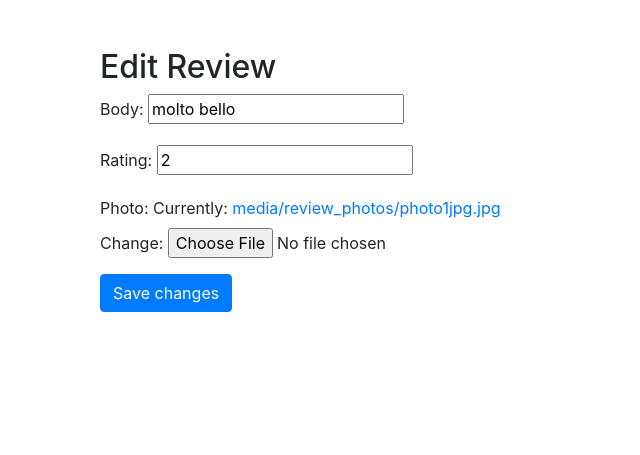
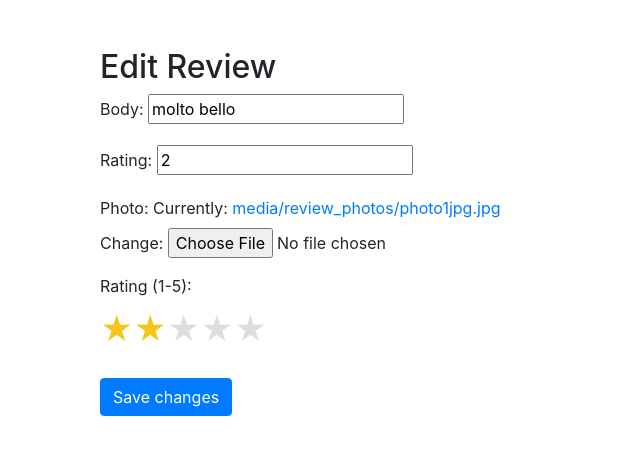
Before and after one commit to paulfersi/fork_finder, a Django app: page /edit_review/1/ in a window 1280 px wide. Shown: the part 56-511 px from the top of the page, without its empty margins (0-640 px from the left). Run offline with Django 5.2, Linux system fonts and the light colour scheme; a user stored in the database is signed in; data comes from the database, SQL or seed files in the repository; both versions use the stored data as it was after the commit; some libraries are stand-ins or nearby versions.

Commit message:
fixed star rating

```diff
--- a/templates/edit_review.html
+++ b/templates/edit_review.html
@@ -6,7 +6,20 @@
     <form method="post" enctype="multipart/form-data">
         {% csrf_token %}
         {{ form.as_p }}
+
+        <div class="form-group">
+            <label for="review-rating">Rating (1-5):</label>
+            <div class="star-rating">
+                <input type="radio" id="star5" name="rating" value="5" {% if form.instance.rating == 5 %}checked{% endif %}><label for="star5" title="5 stars">&#9733;</label>
+                <input type="radio" id="star4" name="rating" value="4" {% if form.instance.rating == 4 %}checked{% endif %}><label for="star4" title="4 stars">&#9733;</label>
+                <input type="radio" id="star3" name="rating" value="3" {% if form.instance.rating == 3 %}checked{% endif %}><label for="star3" title="3 stars">&#9733;</label>
+                <input type="radio" id="star2" name="rating" value="2" {% if form.instance.rating == 2 %}checked{% endif %}><label for="star2" title="2 stars">&#9733;</label>
+                <input type="radio" id="star1" name="rating" value="1" {% if form.instance.rating == 1 %}checked{% endif %}><label for="star1" title="1 star">&#9733;</label>
+            </div>
+        </div>
+
         <button type="submit" class="btn btn-primary">Save changes</button>
     </form>
 </div>
+
 {% endblock %}
```
Also changed, not shown: templates/feed.html (+9 -18 lines), templates/profile.html (+12 -1 lines), db.sqlite3.
